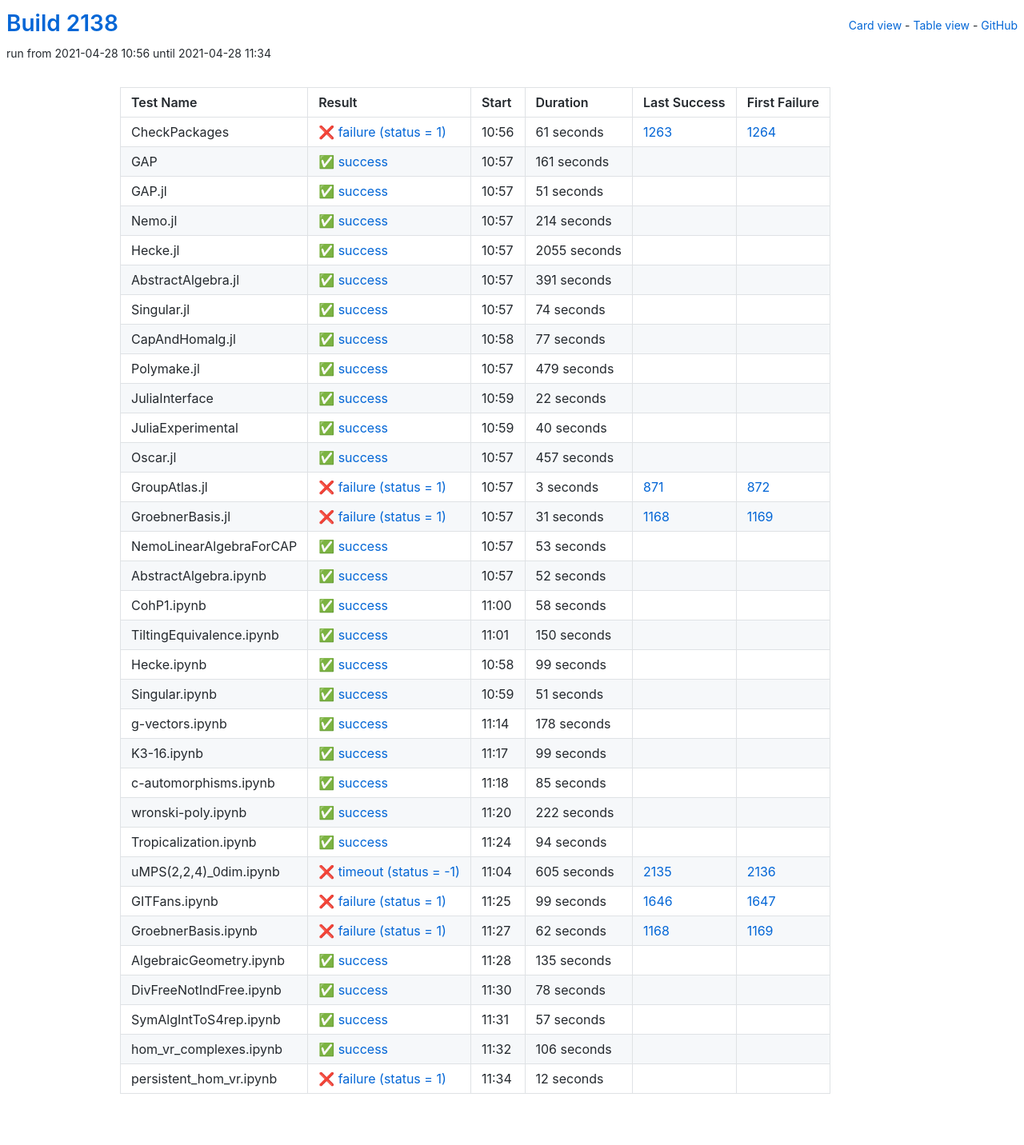
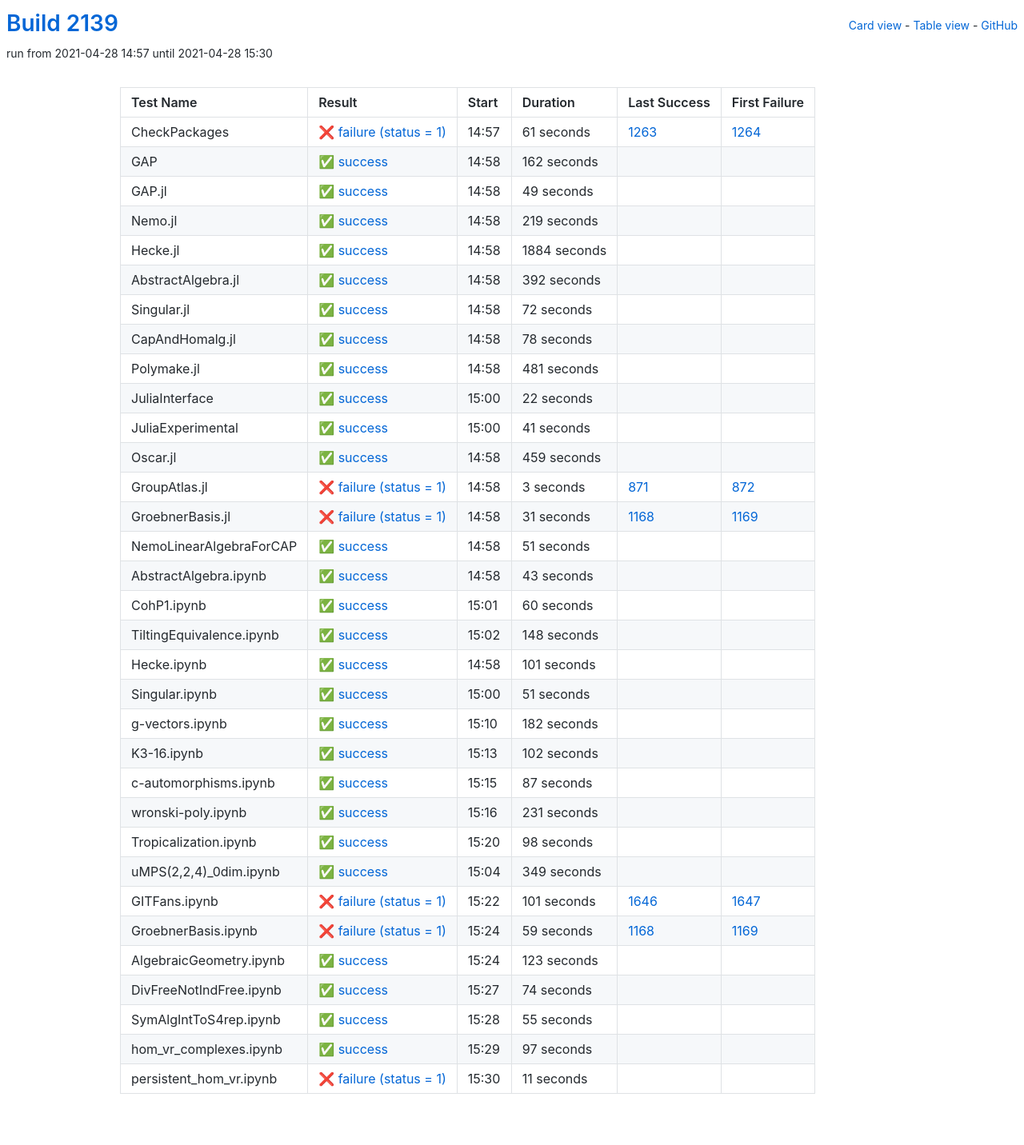
Before and after one commit to oscar-system/oscar-ci-status-stable, a Jekyll site: the page built from table.html, in a window 1280 px wide. Shown: the whole page at 80% size. Built offline with Jekyll 4.4.1, drawn with Linux system fonts in a browser that asks for light colours.

Commit message:
Build #2139

```diff
--- a/_data/ci.yml
+++ b/_data/ci.yml
@@ -1,6 +1,6 @@
 ---
-build: 2138
-build_url: https://oscarci.mathematik.uni-kl.de/job/oscar-stable/2138/
+build: 2139
+build_url: https://oscarci.mathematik.uni-kl.de/job/oscar-stable/2139/
 job: oscar-stable
 organization: oscar-system
 repo: oscar-ci-status-stable
@@ -8,8 +8,8 @@ repourl: https://github.com/oscar-system/oscar-ci-status-stable
 tests:
 - name: CheckPackages
   id: checkpackages
-  log: https://oscarci.mathematik.uni-kl.de/job/oscar-stable/2138/artifact/logs/build-2138/CheckPackages.log
-  start: 2021-04-28 10:56
+  log: https://oscarci.mathematik.uni-kl.de/job/oscar-stable/2139/artifact/logs/build-2139/CheckPackages.log
+  start: 2021-04-28 14:57
   success: false
   exitcode: 1
   status: failure
@@ -20,104 +20,104 @@ tests:
   first_failure_url: https://oscarci.mathematik.uni-kl.de/job/oscar-stable/1264/
 - name: GAP
   id: gap
-  log: https://oscarci.mathematik.uni-kl.de/job/oscar-stable/2138/artifact/logs/build-2138/GAP.log
-  start: 2021-04-28 10:57
+  log: https://oscarci.mathematik.uni-kl.de/job/oscar-stable/2139/artifact/logs/build-2139/GAP.log
+  start: 2021-04-28 14:58
   success: true
   exitcode: 0
   status: success
-  duration: 161
+  duration: 162
   last_success: false
   last_success_url:
   first_failure: false
   first_failure_url:
 - name: GAP.jl
   id: gap-jl
-  log: https://oscarci.mathematik.uni-kl.de/job/oscar-stable/2138/artifact/logs/build-2138/GAP.jl.log
-  start: 2021-04-28 10:57
+  log: https://oscarci.mathematik.uni-kl.de/job/oscar-stable/2139/artifact/logs/build-2139/GAP.jl.log
+  start: 2021-04-28 14:58
   success: true
   exitcode: 0
   status: success
-  duration: 51
+  duration: 49
   last_success: false
   last_success_url:
   first_failure: false
   first_failure_url:
 - name: Nemo.jl
   id: nemo-jl
-  log: https://oscarci.mathematik.uni-kl.de/job/oscar-stable/2138/artifact/logs/build-2138/Nemo.jl.log
-  start: 2021-04-28 10:57
+  log: https://oscarci.mathematik.uni-kl.de/job/oscar-stable/2139/artifact/logs/build-2139/Nemo.jl.log
+  start: 2021-04-28 14:58
   success: true
   exitcode: 0
   status: success
-  duration: 214
+  duration: 219
   last_success: false
   last_success_url:
   first_failure: false
   first_failure_url:
 - name: Hecke.jl
   id: hecke-jl
-  log: https://oscarci.mathematik.uni-kl.de/job/oscar-stable/2138/artifact/logs/build-2138/Hecke.jl.log
-  start: 2021-04-28 10:57
+  log: https://oscarci.mathematik.uni-kl.de/job/oscar-stable/2139/artifact/logs/build-2139/Hecke.jl.log
+  start: 2021-04-28 14:58
   success: true
   exitcode: 0
   status: success
-  duration: 2055
+  duration: 1884
   last_success: false
   last_success_url:
   first_failure: false
   first_failure_url:
 - name: AbstractAlgebra.jl
   id: abstractalgebra-jl
-  log: https://oscarci.mathematik.uni-kl.de/job/oscar-stable/2138/artifact/logs/build-2138/AbstractAlgebra.jl.log
-  start: 2021-04-28 10:57
+  log: https://oscarci.mathematik.uni-kl.de/job/oscar-stable/2139/artifact/logs/build-2139/AbstractAlgebra.jl.log
+  start: 2021-04-28 14:58
   success: true
   exitcode: 0
   status: success
-  duration: 391
+  duration: 392
   last_success: false
   last_success_url:
   first_failure: false
   first_failure_url:
 - name: Singular.jl
   id: singular-jl
-  log: https://oscarci.mathematik.uni-kl.de/job/oscar-stable/2138/artifact/logs/build-2138/Singular.jl.log
-  start: 2021-04-28 10:57
+  log: https://oscarci.mathematik.uni-kl.de/job/oscar-stable/2139/artifact/logs/build-2139/Singular.jl.log
+  start: 2021-04-28 14:58
   success: true
   exitcode: 0
   status: success
-  duration: 74
+  duration: 72
   last_success: false
   last_success_url:
   first_failure: false
   first_failure_url:
 - name: CapAndHomalg.jl
   id: capandhomalg-jl
-  log: https://oscarci.mathematik.uni-kl.de/job/oscar-stable/2138/artifact/logs/build-2138/CapAndHomalg.jl.log
-  start: 2021-04-28 10:58
+  log: https://oscarci.mathematik.uni-kl.de/job/oscar-stable/2139/artifact/logs/build-2139/CapAndHomalg.jl.log
+  start: 2021-04-28 14:58
   success: true
   exitcode: 0
   status: success
-  duration: 77
+  duration: 78
   last_success: false
   last_success_url:
   first_failure: false
   first_failure_url:
 - name: Polymake.jl
   id: polymake-jl
-  log: https://oscarci.mathematik.uni-kl.de/job/oscar-stable/2138/artifact/logs/build-2138/Polymake.jl.log
-  start: 2021-04-28 10:57
+  log: https://oscarci.mathematik.uni-kl.de/job/oscar-stable/2139/artifact/logs/build-2139/Polymake.jl.log
+  start: 2021-04-28 14:58
   success: true
   exitcode: 0
   status: success
-  duration: 479
+  duration: 481
   last_success: false
   last_success_url:
   first_failure: false
   first_failure_url:
 - name: JuliaInterface
   id: juliainterface
-  log: https://oscarci.mathematik.uni-kl.de/job/oscar-stable/2138/artifact/logs/build-2138/JuliaInterface.log
-  start: 2021-04-28 10:59
+  log: https://oscarci.mathematik.uni-kl.de/job/oscar-stable/2139/artifact/logs/build-2139/JuliaInterface.log
+  start: 2021-04-28 15:00
   success: true
   exitcode: 0
   status: success
@@ -128,32 +128,32 @@ tests:
   first_failure_url:
 - name: JuliaExperimental
   id: juliaexperimental
-  log: https://oscarci.mathematik.uni-kl.de/job/oscar-stable/2138/artifact/logs/build-2138/JuliaExperimental.log
-  start: 2021-04-28 10:59
+  log: https://oscarci.mathematik.uni-kl.de/job/oscar-stable/2139/artifact/logs/build-2139/JuliaExperimental.log
+  start: 2021-04-28 15:00
   success: true
   exitcode: 0
   status: success
-  duration: 40
+  duration: 41
   last_success: false
   last_success_url:
   first_failure: false
   first_failure_url:
 - name: Oscar.jl
   id: oscar-jl
-  log: https://oscarci.mathematik.uni-kl.de/job/oscar-stable/2138/artifact/logs/build-2138/Oscar.jl.log
-  start: 2021-04-28 10:57
+  log: https://oscarci.mathematik.uni-kl.de/job/oscar-stable/2139/artifact/logs/build-2139/Oscar.jl.log
+  start: 2021-04-28 14:58
   success: true
   exitcode: 0
   status: success
-  duration: 457
+  duration: 459
   last_success: false
   last_success_url:
   first_failure: false
   first_failure_url:
 - name: GroupAtlas.jl
   id: groupatlas-jl
-  log: https://oscarci.mathematik.uni-kl.de/job/oscar-stable/2138/artifact/logs/build-2138/GroupAtlas.jl.log
-  start: 2021-04-28 10:57
+  log: https://oscarci.mathematik.uni-kl.de/job/oscar-stable/2139/artifact/logs/build-2139/GroupAtlas.jl.log
+  start: 2021-04-28 14:58
   success: false
   exitcode: 1
   status: failure
@@ -164,8 +164,8 @@ tests:
   first_failure_url: https://oscarci.mathematik.uni-kl.de/job/oscar-stable/872/
 - name: GroebnerBasis.jl
   id: groebnerbasis-jl
-  log: https://oscarci.mathematik.uni-kl.de/job/oscar-stable/2138/artifact/logs/build-2138/GroebnerBasis.jl.log
-  start: 2021-04-28 10:57
+  log: https://oscarci.mathematik.uni-kl.de/job/oscar-stable/2139/artifact/logs/build-2139/GroebnerBasis.jl.log
+  start: 2021-04-28 14:58
   success: false
   exitcode: 1
   status: failure
@@ -176,68 +176,68 @@ tests:
   first_failure_url: https://oscarci.mathematik.uni-kl.de/job/oscar-stable/1169/
 - name: NemoLinearAlgebraForCAP
   id: nemolinearalgebraforcap
-  log: https://oscarci.mathematik.uni-kl.de/job/oscar-stable/2138/artifact/logs/build-2138/NemoLinearAlgebraForCAP.log
-  start: 2021-04-28 10:57
+  log: https://oscarci.mathematik.uni-kl.de/job/oscar-stable/2139/artifact/logs/build-2139/NemoLinearAlgebraForCAP.log
+  start: 2021-04-28 14:58
   success: true
   exitcode: 0
   status: success
-  duration: 53
+  duration: 51
   last_success: false
   last_success_url:
   first_failure: false
   first_failure_url:
 - name: AbstractAlgebra.ipynb
   id: abstractalgebra-ipynb
-  log: https://oscarci.mathematik.uni-kl.de/job/oscar-stable/2138/artifact/logs/build-2138/AbstractAlgebra.ipynb.log
-  start: 2021-04-28 10:57
+  log: https://oscarci.mathematik.uni-kl.de/job/oscar-stable/2139/artifact/logs/build-2139/AbstractAlgebra.ipynb.log
+  start: 2021-04-28 14:58
   success: true
   exitcode: 0
   status: success
-  duration: 52
+  duration: 43
   last_success: false
   last_success_url:
   first_failure: false
   first_failure_url:
 - name: CohP1.ipynb
   id: cohp1-ipynb
-  log: https://oscarci.mathematik.uni-kl.de/job/oscar-stable/2138/artifact/logs/build-2138/CohP1.ipynb.log
-  start: 2021-04-28 11:00
+  log: https://oscarci.mathematik.uni-kl.de/job/oscar-stable/2139/artifact/logs/build-2139/CohP1.ipynb.log
+  start: 2021-04-28 15:01
   success: true
   exitcode: 0
   status: success
-  duration: 58
+  duration: 60
   last_success: false
   last_success_url:
   first_failure: false
   first_failure_url:
 - name: TiltingEquivalence.ipynb
   id: tiltingequivalence-ipynb
-  log: https://oscarci.mathematik.uni-kl.de/job/oscar-stable/2138/artifact/logs/build-2138/TiltingEquivalence.ipynb.log
-  start: 2021-04-28 11:01
+  log: https://oscarci.mathematik.uni-kl.de/job/oscar-stable/2139/artifact/logs/build-2139/TiltingEquivalence.ipynb.log
+  start: 2021-04-28 15:02
   success: true
   exitcode: 0
   status: success
-  duration: 150
+  duration: 148
   last_success: false
   last_success_url:
   first_failure: false
   first_failure_url:
 - name: Hecke.ipynb
   id: hecke-ipynb
-  log: https://oscarci.mathematik.uni-kl.de/job/oscar-stable/2138/artifact/logs/build-2138/Hecke.ipynb.log
-  start: 2021-04-28 10:58
+  log: https://oscarci.mathematik.uni-kl.de/job/oscar-stable/2139/artifact/logs/build-2139/Hecke.ipynb.log
+  start: 2021-04-28 14:58
   success: true
   exitcode: 0
   status: success
-  duration: 99
+  duration: 101
   last_success: false
   last_success_url:
   first_failure: false
   first_failure_url:
 - name: Singular.ipynb
   id: singular-ipynb
-  log: https://oscarci.mathematik.uni-kl.de/job/oscar-stable/2138/artifact/logs/build-2138/Singular.ipynb.log
-  start: 2021-04-28 10:59
+  log: https://oscarci.mathematik.uni-kl.de/job/oscar-stable/2139/artifact/logs/build-2139/Singular.ipynb.log
+  start: 2021-04-28 15:00
   success: true
   exitcode: 0
   status: success
@@ -248,156 +248,156 @@ tests:
   first_failure_url:
 - name: g-vectors.ipynb
   id: g-vectors-ipynb
-  log: https://oscarci.mathematik.uni-kl.de/job/oscar-stable/2138/artifact/logs/build-2138/g-vectors.ipynb.log
-  start: 2021-04-28 11:14
+  log: https://oscarci.mathematik.uni-kl.de/job/oscar-stable/2139/artifact/logs/build-2139/g-vectors.ipynb.log
+  start: 2021-04-28 15:10
   success: true
   exitcode: 0
   status: success
-  duration: 178
+  duration: 182
   last_success: false
   last_success_url:
   first_failure: false
   first_failure_url:
 - name: K3-16.ipynb
   id: k3-16-ipynb
-  log: https://oscarci.mathematik.uni-kl.de/job/oscar-stable/2138/artifact/logs/build-2138/K3-16.ipynb.log
-  start: 2021-04-28 11:17
+  log: https://oscarci.mathematik.uni-kl.de/job/oscar-stable/2139/artifact/logs/build-2139/K3-16.ipynb.log
+  start: 2021-04-28 15:13
   success: true
   exitcode: 0
   status: success
-  duration: 99
+  duration: 102
   last_success: false
   last_success_url:
   first_failure: false
   first_failure_url:
 - name: c-automorphisms.ipynb
   id: c-automorphisms-ipynb
-  log: https://oscarci.mathematik.uni-kl.de/job/oscar-stable/2138/artifact/logs/build-2138/c-automorphisms.ipynb.log
-  start: 2021-04-28 11:18
+  log: https://oscarci.mathematik.uni-kl.de/job/oscar-stable/2139/artifact/logs/build-2139/c-automorphisms.ipynb.log
+  start: 2021-04-28 15:15
   success: true
   exitcode: 0
   status: success
-  duration: 85
+  duration: 87
   last_success: false
   last_success_url:
   first_failure: false
   first_failure_url:
 - name: wronski-poly.ipynb
   id: wronski-poly-ipynb
-  log: https://oscarci.mathematik.uni-kl.de/job/oscar-stable/2138/artifact/logs/build-2138/wronski-poly.ipynb.log
-  start: 2021-04-28 11:20
+  log: https://oscarci.mathematik.uni-kl.de/job/oscar-stable/2139/artifact/logs/build-2139/wronski-poly.ipynb.log
+  start: 2021-04-28 15:16
   success: true
   exitcode: 0
   status: success
-  duration: 222
+  duration: 231
   last_success: false
   last_success_url:
   first_failure: false
   first_failure_url:
 - name: Tropicalization.ipynb
   id: tropicalization-ipynb
-  log: https://oscarci.mathematik.uni-kl.de/job/oscar-stable/2138/artifact/logs/build-2138/Tropicalization.ipynb.log
-  start: 2021-04-28 11:24
+  log: https://oscarci.mathematik.uni-kl.de/job/oscar-stable/2139/artifact/logs/build-2139/Tropicalization.ipynb.log
+  start: 2021-04-28 15:20
   success: true
   exitcode: 0
   status: success
-  duration: 94
+  duration: 98
   last_success: false
   last_success_url:
   first_failure: false
   first_failure_url:
 - name: uMPS(2,2,4)_0dim.ipynb
   id: umps-2-2-4-0dim-ipynb
-  log: https://oscarci.mathematik.uni-kl.de/job/oscar-stable/2138/artifact/logs/build-2138/uMPS-2-2-4-_0dim.ipynb.log
-  start: 2021-04-28 11:04
-  success: false
-  exitcode: -1
-  status: timeout
-  duration: 605
-  last_success: 2135
-  last_success_url: https://oscarci.mathematik.uni-kl.de/job/oscar-stable/2135/
-  first_failure: 2136
-  first_failure_url: https://oscarci.mathematik.uni-kl.de/job/oscar-stable/2136/
+  log: https://oscarci.mathematik.uni-kl.de/job/oscar-stable/2139/artifact/logs/build-2139/uMPS-2-2-4-_0dim.ipynb.log
+  start: 2021-04-28 15:04
+  success: true
+  exitcode: 0
+  status: success
+  duration: 349
+  last_success: false
+  last_success_url:
+  first_failure: false
+  first_failure_url:
 - name: GITFans.ipynb
   id: gitfans-ipynb
-  log: https://oscarci.mathematik.uni-kl.de/job/oscar-stable/2138/artifact/logs/build-2138/GITFans.ipynb.log
-  start: 2021-04-28 11:25
+  log: https://oscarci.mathematik.uni-kl.de/job/oscar-stable/2139/artifact/logs/build-2139/GITFans.ipynb.log
+  start: 2021-04-28 15:22
   success: false
   exitcode: 1
   status: failure
-  duration: 99
+  duration: 101
   last_success: 1646
   last_success_url: https://oscarci.mathematik.uni-kl.de/job/oscar-stable/1646/
   first_failure: 1647
   first_failure_url: https://oscarci.mathematik.uni-kl.de/job/oscar-stable/1647/
 - name: GroebnerBasis.ipynb
   id: groebnerbasis-ipynb
-  log: https://oscarci.mathematik.uni-kl.de/job/oscar-stable/2138/artifact/logs/build-2138/GroebnerBasis.ipynb.log
-  start: 2021-04-28 11:27
+  log: https://oscarci.mathematik.uni-kl.de/job/oscar-stable/2139/artifact/logs/build-2139/GroebnerBasis.ipynb.log
+  start: 2021-04-28 15:24
   success: false
   exitcode: 1
   status: failure
-  duration: 62
+  duration: 59
   last_success: 1168
   last_success_url: https://oscarci.mathematik.uni-kl.de/job/oscar-stable/1168/
   first_failure: 1169
   first_failure_url: https://oscarci.mathematik.uni-kl.de/job/oscar-stable/1169/
 - name: AlgebraicGeometry.ipynb
   id: algebraicgeometry-ipynb
-  log: https://oscarci.mathematik.uni-kl.de/job/oscar-stable/2138/artifact/logs/build-2138/AlgebraicGeometry.ipynb.log
-  start: 2021-04-28 11:28
+  log: https://oscarci.mathematik.uni-kl.de/job/oscar-stable/2139/artifact/logs/build-2139/AlgebraicGeometry.ipynb.log
+  start: 2021-04-28 15:24
   success: true
   exitcode: 0
   status: success
-  duration: 135
+  duration: 123
   last_success: false
   last_success_url:
   first_failure: false
   first_failure_url:
 - name: DivFreeNotIndFree.ipynb
   id: divfreenotindfree-ipynb
-  log: https://oscarci.mathematik.uni-kl.de/job/oscar-stable/2138/artifact/logs/build-2138/DivFreeNotIndFree.ipynb.log
-  start: 2021-04-28 11:30
+  log: https://oscarci.mathematik.uni-kl.de/job/oscar-stable/2139/artifact/logs/build-2139/DivFreeNotIndFree.ipynb.log
+  start: 2021-04-28 15:27
   success: true
   exitcode: 0
   status: success
-  duration: 78
+  duration: 74
   last_success: false
   last_success_url:
   first_failure: false
   first_failure_url:
 - name: SymAlgIntToS4rep.ipynb
   id: symalginttos4rep-ipynb
-  log: https://oscarci.mathematik.uni-kl.de/job/oscar-stable/2138/artifact/logs/build-2138/SymAlgIntToS4rep.ipynb.log
-  start: 2021-04-28 11:31
+  log: https://oscarci.mathematik.uni-kl.de/job/oscar-stable/2139/artifact/logs/build-2139/SymAlgIntToS4rep.ipynb.log
+  start: 2021-04-28 15:28
   success: true
   exitcode: 0
   status: success
-  duration: 57
+  duration: 55
   last_success: false
   last_success_url:
   first_failure: false
   first_failure_url:
 - name: hom_vr_complexes.ipynb
   id: hom-vr-complexes-ipynb
-  log: https://oscarci.mathematik.uni-kl.de/job/oscar-stable/2138/artifact/logs/build-2138/hom_vr_complexes.ipynb.log
-  start: 2021-04-28 11:32
+  log: https://oscarci.mathematik.uni-kl.de/job/oscar-stable/2139/artifact/logs/build-2139/hom_vr_complexes.ipynb.log
+  start: 2021-04-28 15:29
   success: true
   exitcode: 0
   status: success
-  duration: 106
+  duration: 97
   last_success: false
   last_success_url:
   first_failure: false
   first_failure_url:
 - name: persistent_hom_vr.ipynb
   id: persistent-hom-vr-ipynb
-  log: https://oscarci.mathematik.uni-kl.de/job/oscar-stable/2138/artifact/logs/build-2138/persistent_hom_vr.ipynb.log
-  start: 2021-04-28 11:34
+  log: https://oscarci.mathematik.uni-kl.de/job/oscar-stable/2139/artifact/logs/build-2139/persistent_hom_vr.ipynb.log
+  start: 2021-04-28 15:30
   success: false
   exitcode: 1
   status: failure
-  duration: 12
+  duration: 11
   last_success: false
   last_success_url:
   first_failure: false
```
Also changed, not shown: README.md.
